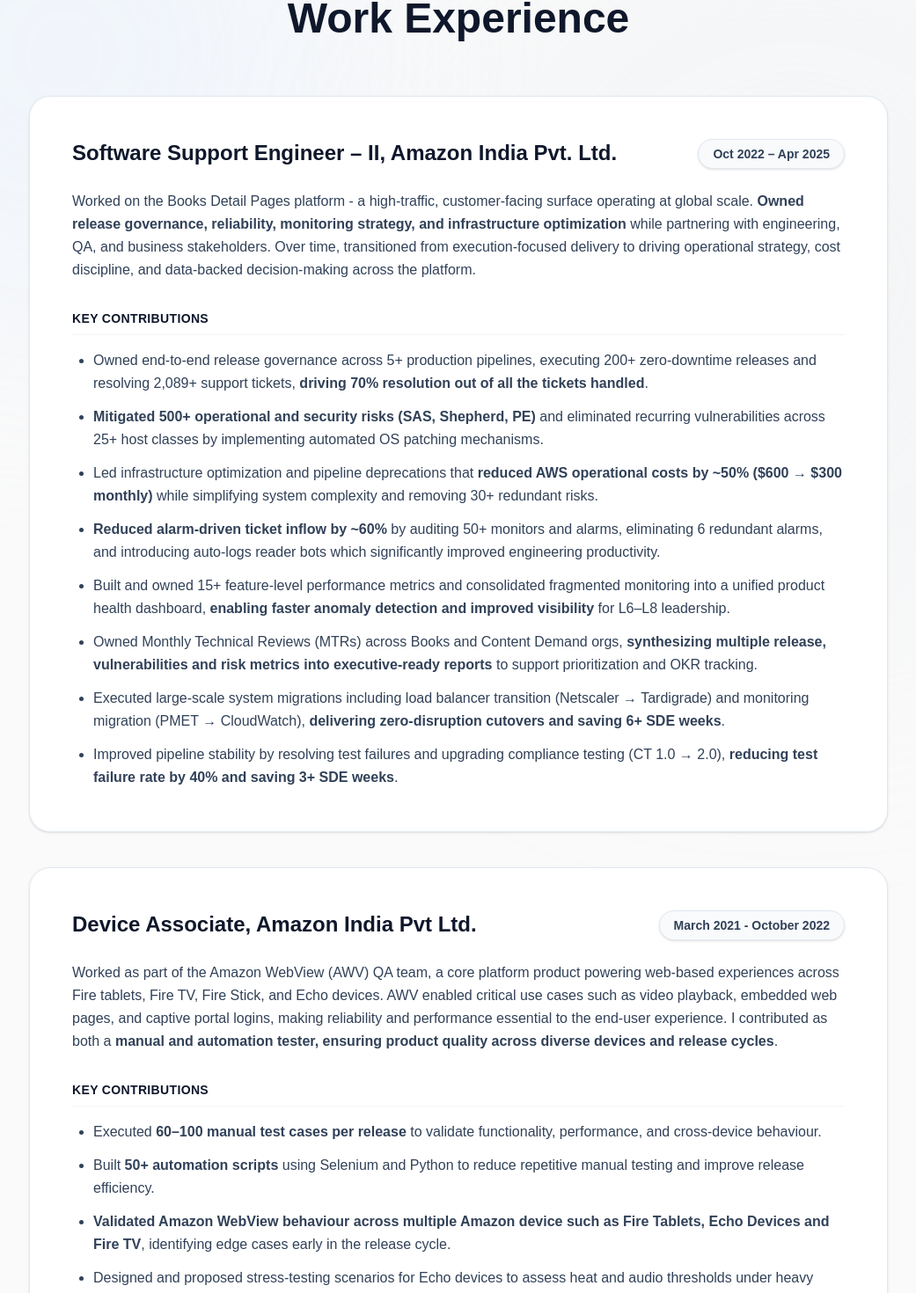
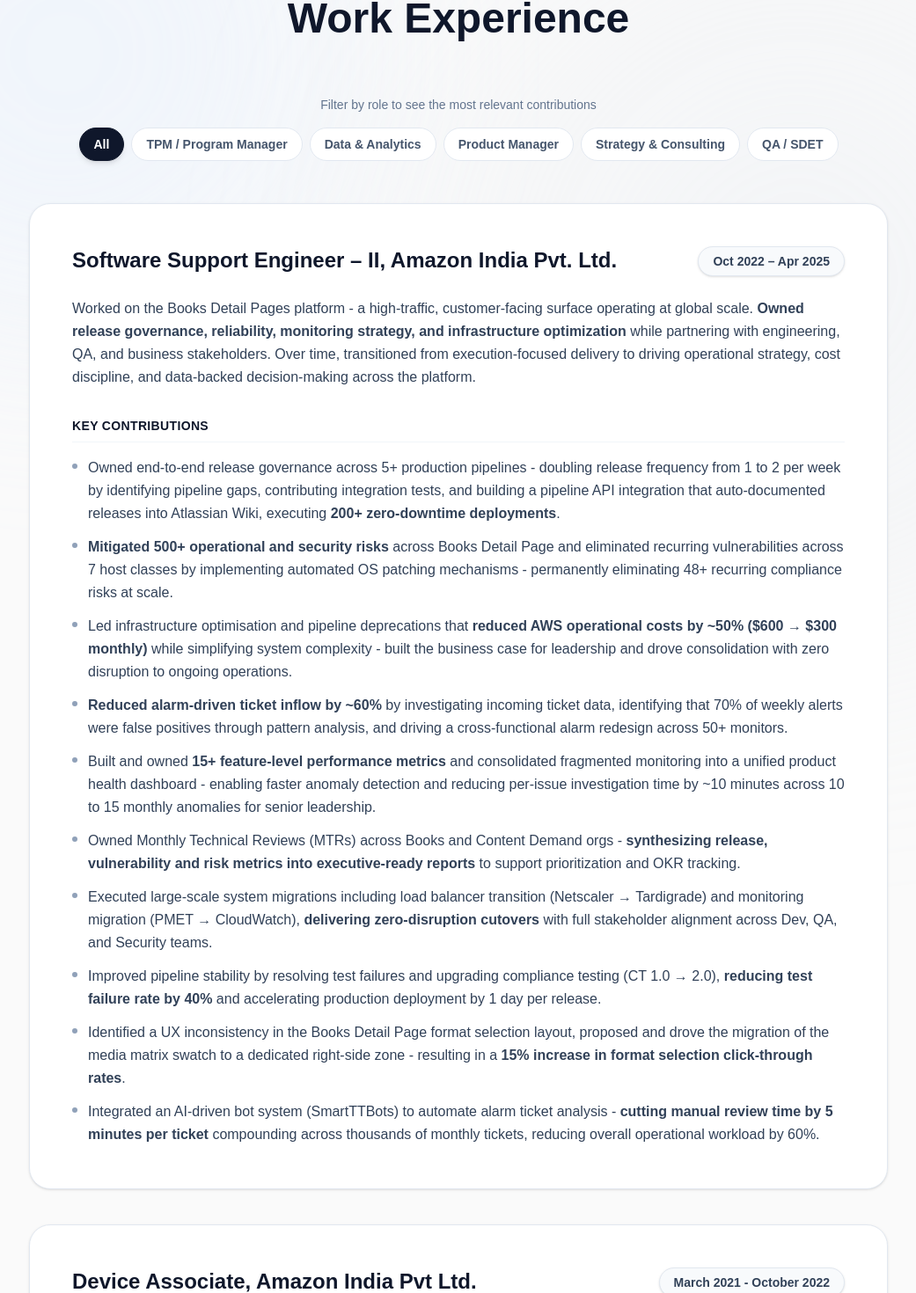
Before and after one commit to krishKp19/krishnaparthasarathy.1, a Next.js app: page /work in a window 1280 px wide. Shown: the part 179-1649 px from the top of the page at 88% size, without its empty margins (119-1160 px from the left). Built offline with nearby package versions, Linux system fonts and the light colour scheme.

Commit message:
Upgrading work experience page

```diff
--- a/app/work/page.tsx
+++ b/app/work/page.tsx
@@ -1,11 +1,113 @@
+"use client";
+
+import { useState } from "react";
+
 export default function Work() {
+  const [activeRole, setActiveRole] = useState("All");
+
+  const roles = [
+    "All",
+    "TPM / Program Manager",
+    "Data & Analytics",
+    "Product Manager",
+    "Strategy & Consulting",
+    "QA / SDET",
+  ];
+
+  const sseContributions = [
+    {
+      text: <>Owned end-to-end release governance across 5+ production pipelines - doubling release frequency from 1 to 2 per week by identifying pipeline gaps, contributing integration tests, and building a pipeline API integration that auto-documented releases into Atlassian Wiki, executing <strong>200+ zero-downtime deployments</strong>.</>,
+      tags: ["TPM / Program Manager", "QA / SDET"],
+    },
+    {
+      text: <><strong>Mitigated 500+ operational and security risks</strong> across Books Detail Page and eliminated recurring vulnerabilities across 7 host classes by implementing automated OS patching mechanisms - permanently eliminating 48+ recurring compliance risks at scale.</>,
+      tags: ["TPM / Program Manager", "Strategy & Consulting", "QA / SDET"],
+    },
+    {
+      text: <>Led infrastructure optimisation and pipeline deprecations that <strong>reduced AWS operational costs by ~50% ($600 → $300 monthly)</strong> while simplifying system complexity - built the business case for leadership and drove consolidation with zero disruption to ongoing operations.</>,
+      tags: ["TPM / Program Manager", "Strategy & Consulting"],
+    },
+    {
+      text: <><strong>Reduced alarm-driven ticket inflow by ~60%</strong> by investigating incoming ticket data, identifying that 70% of weekly alerts were false positives through pattern analysis, and driving a cross-functional alarm redesign across 50+ monitors.</>,
+      tags: ["Data & Analytics", "Strategy & Consulting", "TPM / Program Manager"],
+    },
+    {
+      text: <>Built and owned <strong>15+ feature-level performance metrics</strong> and consolidated fragmented monitoring into a unified product health dashboard - enabling faster anomaly detection and reducing per-issue investigation time by ~10 minutes across 10 to 15 monthly anomalies for senior leadership.</>,
+      tags: ["Data & Analytics", "Product Manager", "TPM / Program Manager"],
+    },
+    {
+      text: <>Owned Monthly Technical Reviews (MTRs) across Books and Content Demand orgs - <strong>synthesizing release, vulnerability and risk metrics into executive-ready reports</strong> to support prioritization and OKR tracking.</>,
+      tags: ["Data & Analytics", "Strategy & Consulting", "TPM / Program Manager"],
+    },
+    {
+      text: <>Executed large-scale system migrations including load balancer transition (Netscaler → Tardigrade) and monitoring migration (PMET → CloudWatch), <strong>delivering zero-disruption cutovers</strong> with full stakeholder alignment across Dev, QA, and Security teams.</>,
+      tags: ["TPM / Program Manager", "QA / SDET"],
+    },
+    {
+      text: <>Improved pipeline stability by resolving test failures and upgrading compliance testing (CT 1.0 → 2.0), <strong>reducing test failure rate by 40%</strong> and accelerating production deployment by 1 day per release.</>,
+      tags: ["QA / SDET", "TPM / Program Manager"],
+    },
+    {
+      text: <>Identified a UX inconsistency in the Books Detail Page format selection layout, proposed and drove the migration of the media matrix swatch to a dedicated right-side zone - resulting in a <strong>15% increase in format selection click-through rates</strong>.</>,
+      tags: ["Product Manager"],
+    },
+    {
+      text: <>Integrated an AI-driven bot system (SmartTTBots) to automate alarm ticket analysis - <strong>cutting manual review time by 5 minutes per ticket</strong> compounding across thousands of monthly tickets, reducing overall operational workload by 60%.</>,
+      tags: ["QA / SDET", "Data & Analytics", "TPM / Program Manager"],
+    },
+  ];
+
+  const deviceContributions = [
+    {
+      text: <>Executed <strong>60–100 manual test cases per release</strong> to validate functionality, performance, and cross-device behaviour across Amazon Echo, Fire TV, Fire Stick, and Tablet devices.</>,
+      tags: ["QA / SDET"],
+    },
+    {
+      text: <>Built <strong>50+ automation scripts</strong> using Selenium and Python to reduce repetitive manual testing - reducing release cycle time by <strong>12%</strong> and improving delivery consistency across device launches.</>,
+      tags: ["QA / SDET", "TPM / Program Manager"],
+    },
+    {
+      text: <>Analysed user experience data to design <strong>30+ targeted test scenarios</strong>, reducing pre-release defects by <strong>~25%</strong> across Amazon Echo, Fire TV, and Tablet launches - directly improving product quality at customer delivery.</>,
+      tags: ["QA / SDET", "Product Manager", "Data & Analytics"],
+    },
+    {
+      text: <>Designed and proposed stress-testing scenarios for Echo devices to assess heat and audio thresholds under heavy load, <strong>enabling benchmarking and identifying regression points for future releases</strong>.</>,
+      tags: ["QA / SDET"],
+    },
+    {
+      text: <><strong>Acted as quality gate and primary POC by collaborating closely with developers</strong> to surface defects before customer impact - standardising release workflows and reducing pre-release defects by ~15%.</>,
+      tags: ["QA / SDET", "TPM / Program Manager", "Strategy & Consulting"]
+    },
+  ];
+
   return (
     <main className="min-h-screen flex flex-col text-slate-900 pb-20">
-
       <section className="px-6 py-16 md:py-24 max-w-5xl mx-auto w-full">
         <h1 className="text-3xl md:text-5xl font-bold mb-12 md:mb-16 text-slate-900 text-center">
           Work Experience
         </h1>
+
+        {/* ROLE FILTER */}
+        <div className="mb-12">
+          <p className="text-center text-sm text-slate-500 font-medium mb-4">
+            Filter by role to see the most relevant contributions
+          </p>
+          <div className="flex flex-wrap justify-center gap-2">
+            {roles.map((role) => (
+              <button
+                key={role}
+                onClick={() => setActiveRole(role)}
+                className={`px-4 py-2 rounded-full text-xs md:text-sm font-bold transition-all duration-200 border ${
+                  activeRole === role
+                    ? "bg-slate-900 text-white border-slate-900 shadow-md"
+                    : "bg-white text-slate-600 border-slate-200 hover:border-slate-400 hover:text-slate-900"
+                }`}
+              >
+                {role}
+              </button>
+            ))}
+          </div>
+        </div>
 
         <div className="space-y-10">
           {/* ROLE 1 */}
@@ -14,7 +116,6 @@
               <h2 className="text-xl md:text-2xl font-bold text-slate-900">
                 Software Support Engineer – II, Amazon India Pvt. Ltd.
               </h2>
-              {/* CRISP DATE BADGE */}
               <span className="text-sm font-bold text-slate-700 mt-3 md:mt-0 whitespace-nowrap bg-slate-50 px-4 py-1.5 rounded-full border border-slate-200 shadow-sm">
                 Oct 2022 – Apr 2025
               </span>
@@ -28,31 +129,27 @@
               Key contributions
             </h3>
 
-            <ul className="list-disc pl-6 space-y-3 text-slate-700 font-medium leading-relaxed">
-              <li>
-                Owned end-to-end release governance across 5+ production pipelines, executing 200+ zero-downtime releases and resolving 2,089+ support tickets, <strong>driving 70% resolution out of all the tickets handled</strong>.
-              </li>
-              <li>
-                <strong>Mitigated 500+ operational and security risks (SAS, Shepherd, PE)</strong> and eliminated recurring vulnerabilities across 25+ host classes by implementing automated OS patching mechanisms.
-              </li>
-              <li>
-                Led infrastructure optimization and pipeline deprecations that <strong>reduced AWS operational costs by ~50% ($600 → $300 monthly)</strong> while simplifying system complexity and removing 30+ redundant risks.
-              </li>
-              <li>
-                <strong>Reduced alarm-driven ticket inflow by ~60%</strong> by auditing 50+ monitors and alarms, eliminating 6 redundant alarms, and introducing auto-logs reader bots which significantly improved engineering productivity.
-              </li>
-              <li>
-                Built and owned 15+ feature-level performance metrics and consolidated fragmented monitoring into a unified product health dashboard, <strong>enabling faster anomaly detection and improved visibility</strong> for L6–L8 leadership.
-              </li>
-              <li>
-                Owned Monthly Technical Reviews (MTRs) across Books and Content Demand orgs, <strong>synthesizing multiple release, vulnerabilities and risk metrics into executive-ready reports</strong> to support prioritization and OKR tracking.
-              </li>
-              <li>
-                Executed large-scale system migrations including load balancer transition (Netscaler → Tardigrade) and monitoring migration (PMET → CloudWatch), <strong>delivering zero-disruption cutovers and saving 6+ SDE weeks</strong>.
-              </li>
-              <li>
-                Improved pipeline stability by resolving test failures and upgrading compliance testing (CT 1.0 → 2.0), <strong>reducing test failure rate by 40% and saving 3+ SDE weeks</strong>.
-              </li>
+            <ul className="space-y-3">
+              {sseContributions.map((item, index) => {
+                const isHighlighted = activeRole === "All" || item.tags.includes(activeRole);
+                return (
+                  <li
+                    key={index}
+                    className={`flex gap-3 text-slate-700 font-medium leading-relaxed transition-all duration-300 ${
+                      isHighlighted ? "opacity-100" : "opacity-20"
+                    }`}
+                  >
+                    <span className={`mt-2 w-1.5 h-1.5 rounded-full shrink-0 transition-all duration-300 ${
+                      isHighlighted && activeRole !== "All" ? "bg-blue-500" : "bg-slate-400"
+                    }`} />
+                    <span className={`transition-all duration-300 ${
+                      isHighlighted && activeRole !== "All" ? "border-l-2 border-blue-400 pl-3" : ""
+                    }`}>
+                      {item.text}
+                    </span>
+                  </li>
+                );
+              })}
             </ul>
           </div>
 
@@ -62,7 +159,6 @@
               <h2 className="text-xl md:text-2xl font-bold text-slate-900">
                 Device Associate, Amazon India Pvt Ltd.
               </h2>
-              {/* CRISP DATE BADGE */}
               <span className="text-sm font-bold text-slate-700 mt-3 md:mt-0 whitespace-nowrap bg-slate-50 px-4 py-1.5 rounded-full border border-slate-200 shadow-sm">
                 March 2021 - October 2022
               </span>
@@ -76,22 +172,27 @@
               Key contributions
             </h3>
 
-            <ul className="list-disc pl-6 space-y-3 text-slate-700 font-medium leading-relaxed">
-              <li>
-                Executed <strong>60–100 manual test cases per release</strong> to validate functionality, performance, and cross-device behaviour.
-              </li>
-              <li>
-                Built <strong>50+ automation scripts</strong> using Selenium and Python to reduce repetitive manual testing and improve release efficiency.
-              </li>
-              <li>
-                <strong>Validated Amazon WebView behaviour across multiple Amazon device such as Fire Tablets, Echo Devices and Fire TV</strong>, identifying edge cases early in the release cycle.
-              </li>
-              <li>
-                Designed and proposed stress-testing scenarios for Echo devices to assess heat and audio thresholds under heavy load, <strong>enabling setting benchmarks and identifying regression points for future releases</strong>.
-              </li>
-              <li>
-                <strong>Acted as a quality gate and primary POC by collaborating closely with developers</strong> to surface defects before customer impact.
-              </li>
+            <ul className="space-y-3">
+              {deviceContributions.map((item, index) => {
+                const isHighlighted = activeRole === "All" || item.tags.includes(activeRole);
+                return (
+                  <li
+                    key={index}
+                    className={`flex gap-3 text-slate-700 font-medium leading-relaxed transition-all duration-300 ${
+                      isHighlighted ? "opacity-100" : "opacity-20"
+                    }`}
+                  >
+                    <span className={`mt-2 w-1.5 h-1.5 rounded-full shrink-0 transition-all duration-300 ${
+                      isHighlighted && activeRole !== "All" ? "bg-blue-500" : "bg-slate-400"
+                    }`} />
+                    <span className={`transition-all duration-300 ${
+                      isHighlighted && activeRole !== "All" ? "border-l-2 border-blue-400 pl-3" : ""
+                    }`}>
+                      {item.text}
+                    </span>
+                  </li>
+                );
+              })}
             </ul>
           </div>
         </div>
```
